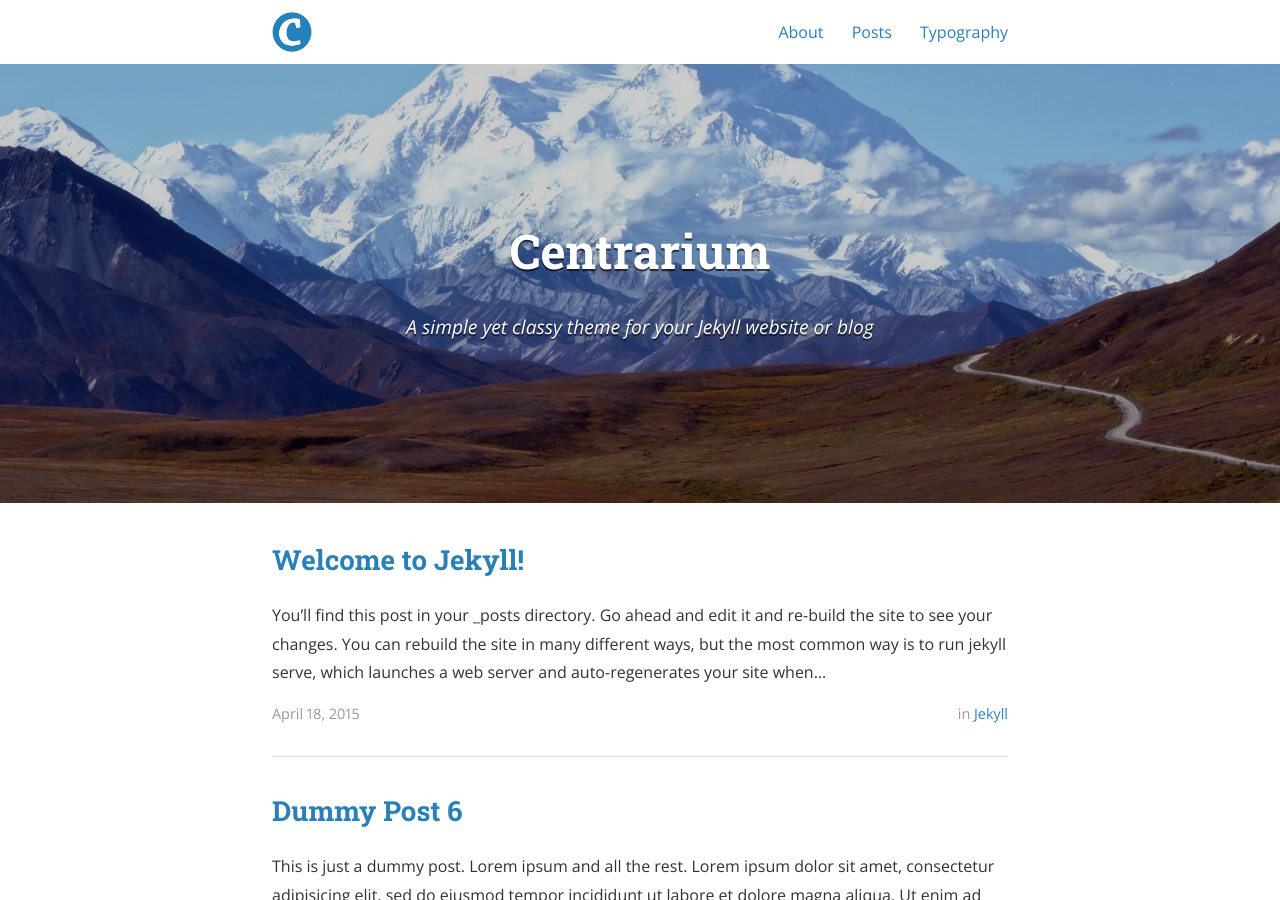
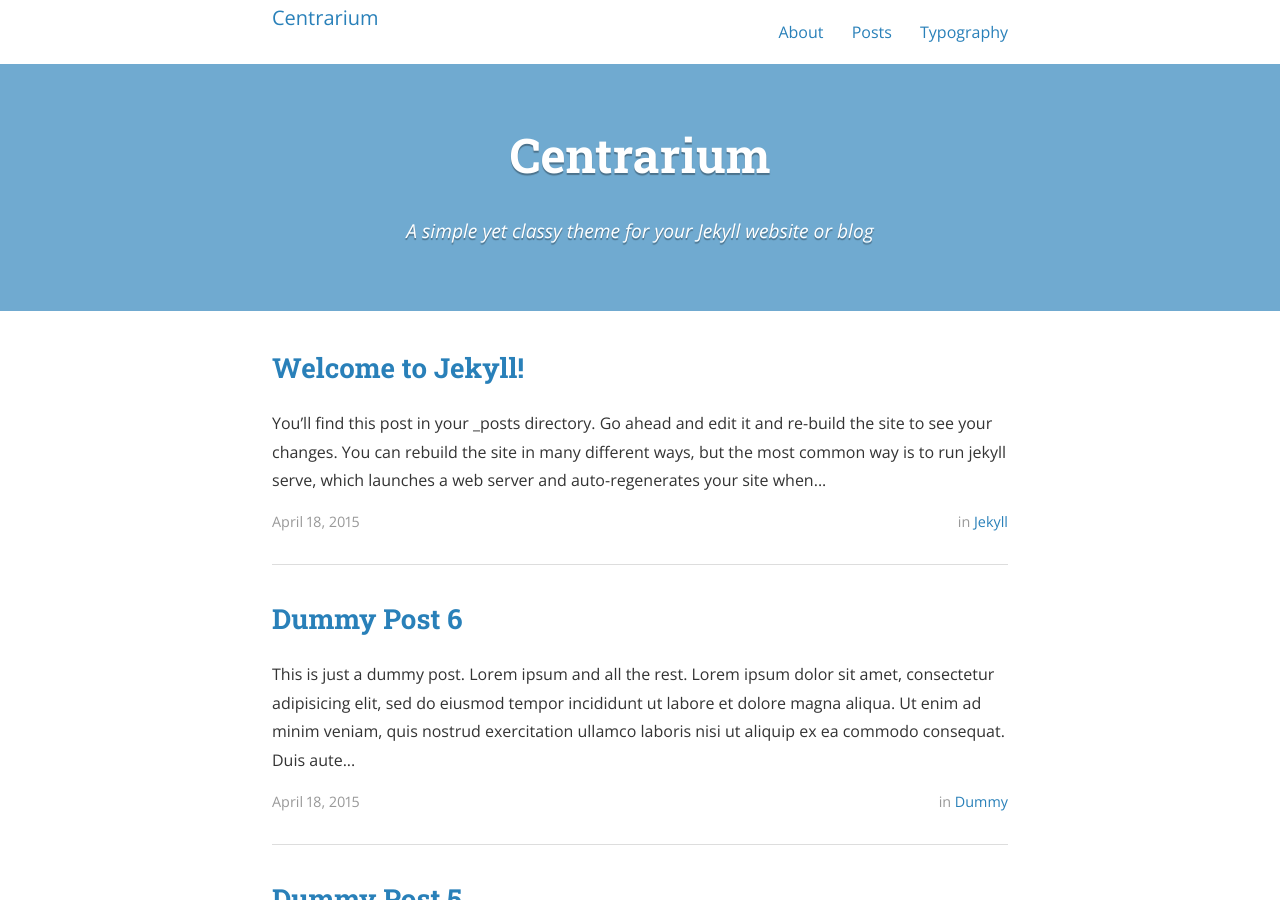
Before and after one commit to chajeehyung/chajeehyung.github.io, a Jekyll site: the page built from index.html, in a window 1280 px wide and 900 px high. Built offline with Jekyll 4.4.1, drawn with Linux system fonts in a browser that asks for light colours; nearby versions of some CDN libraries; the list of posts is cut into pages by our own code.

Commit message:
modify _config.yml

```diff
--- a/_config.yml
+++ b/_config.yml
@@ -18,10 +18,10 @@ description: >
 # Base URL of site (i.e. /blog). It should always start with a slash,
 # and never end with a slash. Set it to a blank value if hosting at the
 # root of your server.
-baseurl: "/centrarium" # the subpath of your site, e.g. /blog/
-url: "http://bencentra.github.io" # the base hostname & protocol for your site
-cover: "/assets/header_image.jpg"
-logo: "/assets/logo.png"
+#baseurl: "/centrarium" # the subpath of your site, e.g. /blog/
+#url: "http://bencentra.github.io" # the base hostname & protocol for your site
+#cover: "/assets/header_image.jpg"
+#logo: "/assets/logo.png"
 
 # Build settings
 markdown: kramdown
```
Also changed, not shown: Gemfile.lock.
